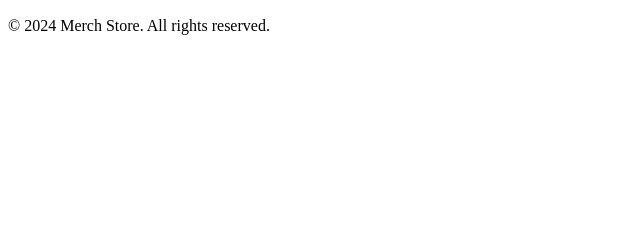
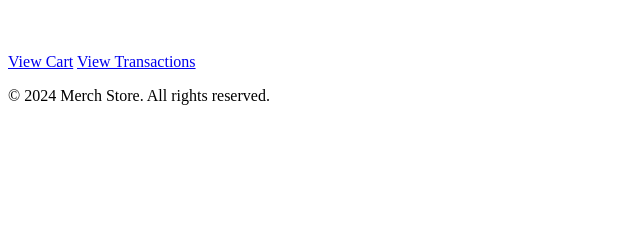
Before and after one commit to dreyan22/hobbysite-G-18, a Django app: template hobbysite/merchstore/templates/merchstore/product_detail.html in a window 1280 px wide. Shown: the part 461-701 px from the top of the page, without its empty margins (0-640 px from the left). Run offline with Django 5.2, Linux system fonts and the light colour scheme; the template is opened without the code that fills it: values that come from a table or form of the project are taken from there, others are empty; the visitor is signed in with stand-in values (Sample User, id 1).

Commit message:
Update product_detail.html

```diff
--- a/hobbysite/merchstore/templates/merchstore/product_detail.html
+++ b/hobbysite/merchstore/templates/merchstore/product_detail.html
@@ -13,7 +13,11 @@
                 {{ transaction_form.as_p }}
                 <button type="submit" {% if product.stock == 0 %}disabled{% endif %}>Buy</button>
             </form>
+        {% else %}
+            <p>You are the owner of this product.</p>
         {% endif %}
+    {% else %}
+        <p>Please <a href="{% url 'login' %}">login</a> to buy this product.</p>
     {% endif %}
 
     <p>Name: {{ product.name }}</p>
@@ -25,4 +29,10 @@
     {% if user.is_authenticated and product.owner == user.profile %}
         <a href="{% url 'merchstore:product_edit' product.pk %}">Edit Product</a>
     {% endif %}
+
+    <br><br>
+    {% if user.is_authenticated %}
+        <a href="{% url 'merchstore:cart' %}">View Cart</a>
+        <a href="{% url 'merchstore:transactions' %}">View Transactions</a>
+    {% endif %}
 {% endblock %}
```
